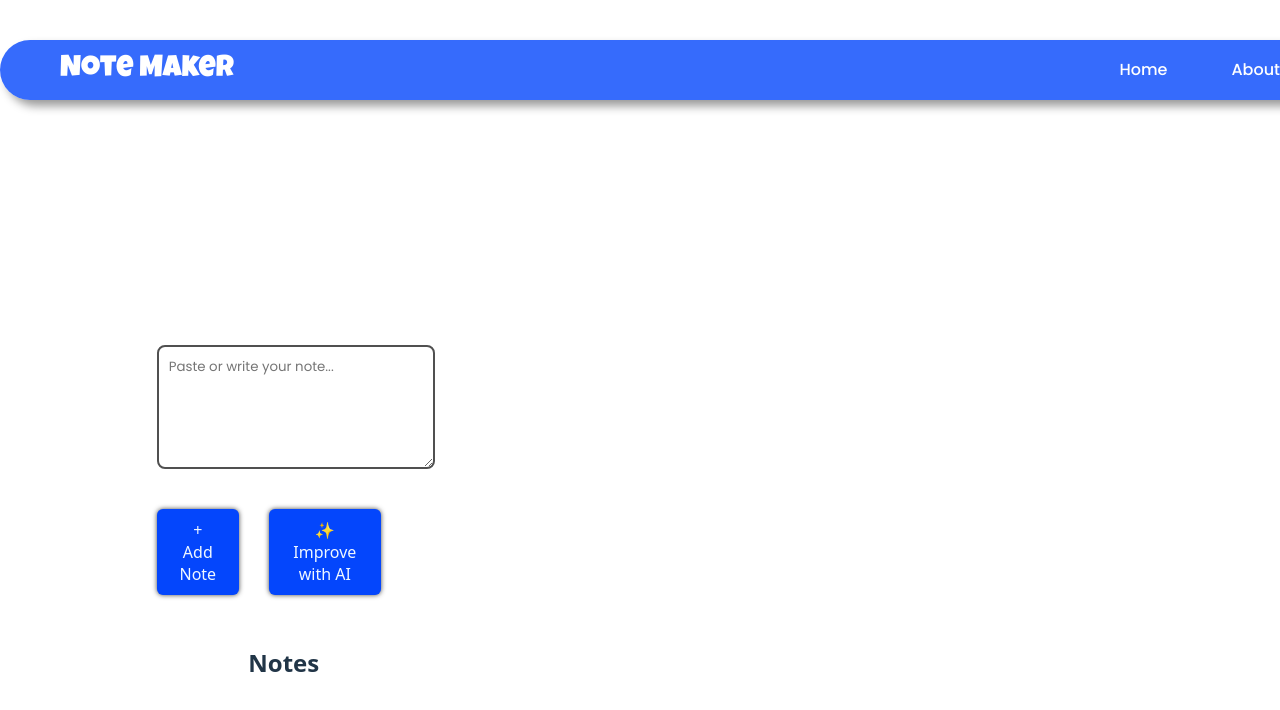
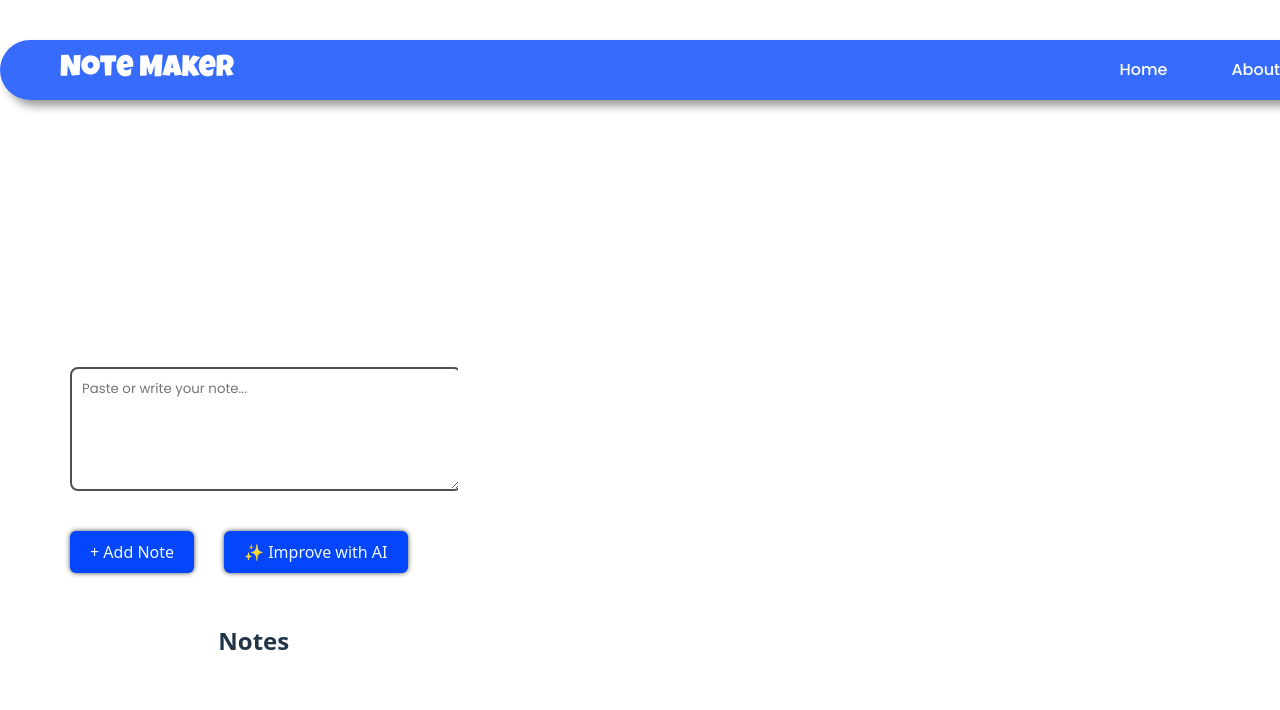
Before and after one commit to Rajat-264/note-maker-frontend, a React (Vite) app: page /topic/1 in a window 1280 px wide. Shown: the top 710 px of the page. Built offline with nearby package versions, Linux system fonts and the light colour scheme; no server answers; a web font is replaced by a local one.

Commit message:
Changes in layout

```diff
--- a/src/pages/Topic.css
+++ b/src/pages/Topic.css
@@ -6,9 +6,9 @@
     justify-content: center;
     align-items: center;
     min-height: 100vh;
-    padding: 20px 10%;
+    padding: 20px;
     overflow-x: hidden;
-    margin: 100px 100px auto;
+    margin: 100px 50px auto;
 }
 
 .add-note {
```
